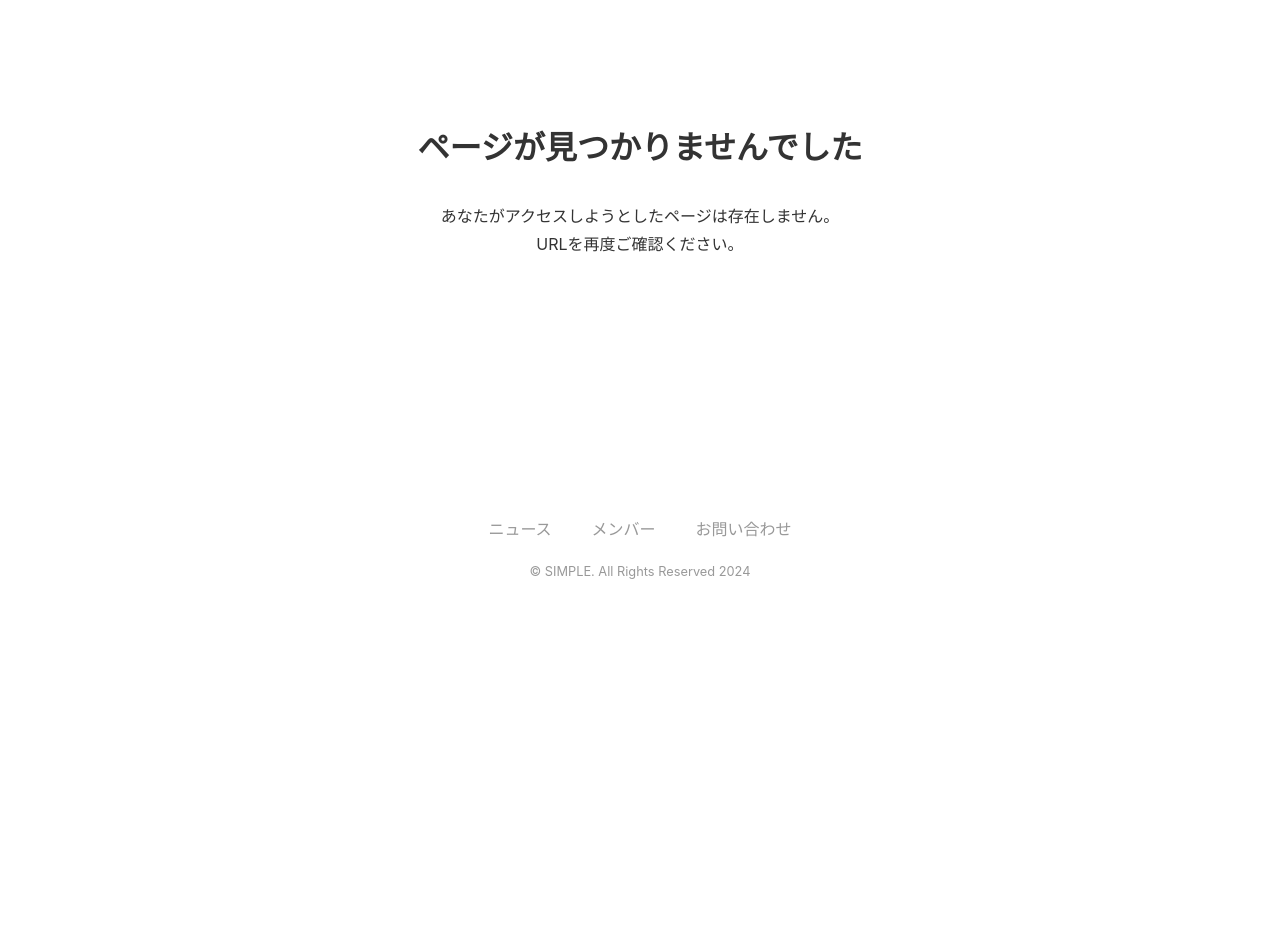
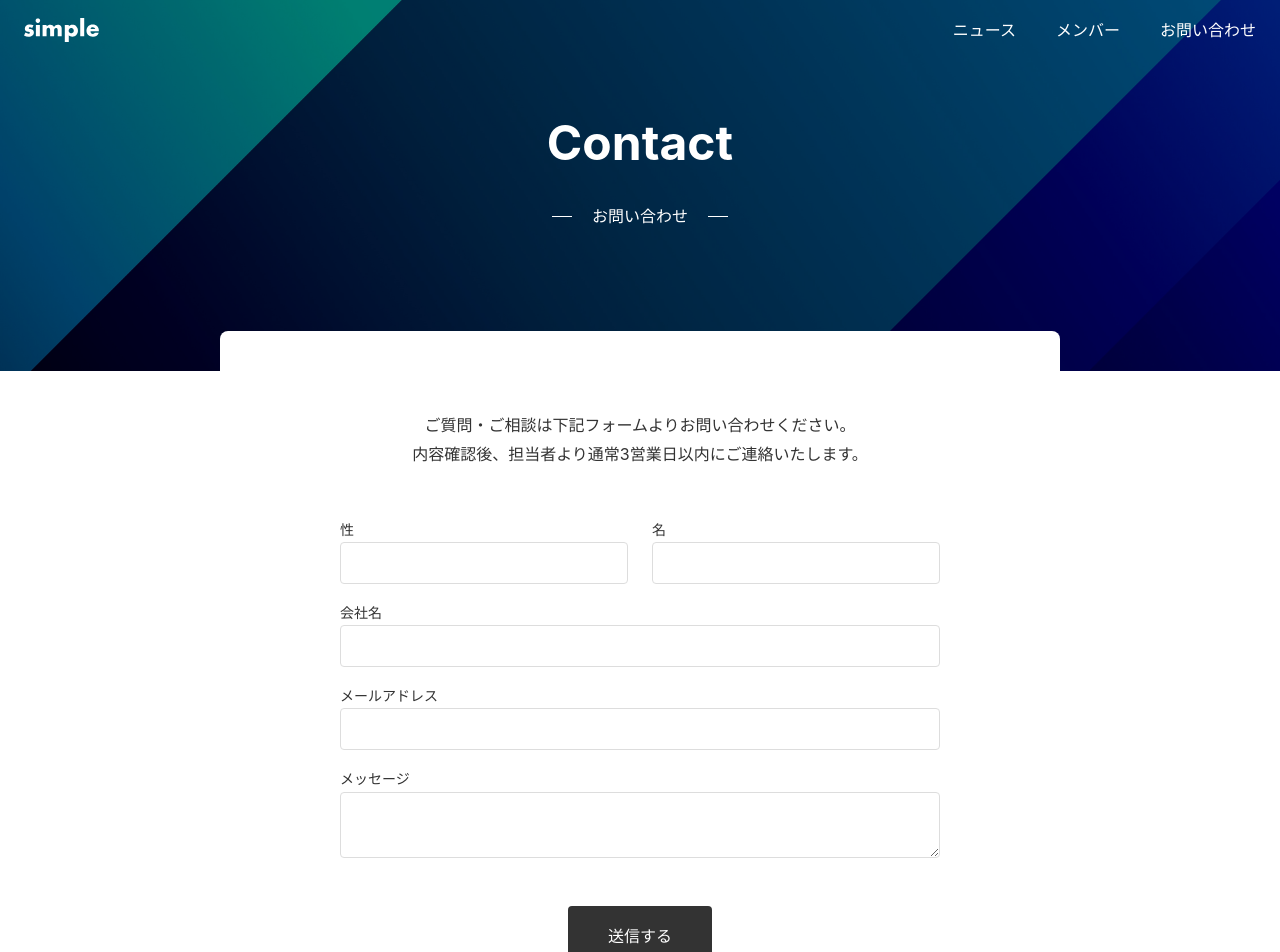
Before and after one commit to takuya-oshima/study-nextjs-microcms, a Next.js app: page /contact in a window 1280 px wide. Before the commit this address had no page. Shown: the top 952 px of the page. Before the commit the page ends 800 px from the top, so only its background shows below. Built offline with nearby package versions, Linux system fonts and the light colour scheme.

Commit message:
Hubspotの連携

```diff
--- /dev/null
+++ b/app/_actions/contact.tsx
@@ -0,0 +1,107 @@
+"use server";
+
+function validateEmail(email: string){
+  const pattern = /^[^\s@]+@[^\s@]+\.[^\s@]+$/;
+  return pattern.test(email);
+};
+
+export async function createContactDate(_prevState: any, formData: FormData){
+  const rawFormData = {
+    lastName: formData.get("lastname") as string,
+    firstName: formData.get("firstname") as string,
+    company: formData.get("company") as string,
+    email: formData.get("email") as string,
+    message: formData.get("message") as string,
+  };
+
+  if(!rawFormData.lastName){
+    return {
+      status: "error",
+      message: "性を入力してください",
+    };
+  }
+  if(!rawFormData.firstName){
+    return {
+      status: "error",
+      message: "名を入力してください",
+    };
+  }
+  if(!rawFormData.company){
+    return {
+      status: "error",
+      message: "会社名を入力してください",
+    };
+  }
+  if(!rawFormData.email){
+    return {
+      status: "error",
+      message: "メールアドレスを入力してください",
+    };
+  }
+  if(!validateEmail(rawFormData.email)){
+    return {
+      status: "error",
+      message: "メールアドレスの形式が間違っています",
+    };
+  }
+  if(!rawFormData.message){
+    return {
+      status: "error",
+      message: "メッセージを入力してください",
+    };
+  }
+
+  const result = await fetch(
+    "https://api.hsforms.com/submissions/v3/integration/submit/${process.env.HUBSPOT_PORTAL_ID}/${process.env.HUBSPOT_FORM_ID}",
+    {
+      method: "POST",
+      headers: {
+        "Content-Type": "application/json",
+      },
+      body: JSON.stringify({
+        fields: [
+          {
+            objectTypeId: "0-1",
+            name: "lastname",
+            value: rawFormData.lastname,
+          },
+          {
+            objectTypeId: "0-1",
+            name: "firstname",
+            value: rawFormData.firstname,
+          },
+          {
+            objectTypeId: "0-1",
+            name: "company",
+            value: rawFormData.company,
+          },
+          {
+            objectTypeId: "0-1",
+            name: "email",
+            value: rawFormData.email,
+          },
+          {
+            objectTypeId: "0-1",
+            name: "message",
+            value: rawFormData.message,
+          },
+        ],
+      }),
+    },
+  );
+
+  try {
+    await result.json();
+  } catch(e){
+    console.log(e);
+    return {
+      status: "error",
+      message: "お問い合わせ失敗しました",
+    };
+  };
+
+  return{
+    status: "success",
+    message: "OK",
+  };
+};
--- /dev/null
+++ b/app/_components/ContactForm/index.module.css
@@ -0,0 +1,73 @@
+.form {
+  max-width: 600px;
+  margin: 0 auto;
+}
+
+.item {
+  display: flex;
+  flex-direction: column;
+  flex: 1;
+  padding: 8px 0;
+}
+
+.horizontal {
+  display: flex;
+  justify-content: flex-start;
+  align-items: center;
+  width: 100%;
+  gap: 24px;
+}
+
+.label {
+  font-size: 14px;
+}
+
+.textfield {
+  border: 1px solid var(--color-border);
+  padding: 8px;
+  border-radius: 4px;
+  line-height: 1.5;
+  width: 100%;
+}
+
+.textarea {
+  border: 1px solid var(--color-border);
+  padding: 8px;
+  border-radius: 4px;
+  line-height: 1.5;
+  width: 100%;
+}
+
+.actions {
+  text-align: center;
+  margin-top: 40px;
+}
+
+.button {
+  border: none;
+  background-color: var(--color-button-primary);
+  padding: 16px 40px;
+  font-size: 16px;
+  border-radius: 4px;
+  color: var(--color-text-unpainted);
+  cursor: pointer;
+}
+
+.success {
+  background-color: var(--color-bg-sub);
+  text-align: center;
+  padding: 40px;
+  border-radius: var(--border-radius);
+}
+
+.error {
+  color: var(--color-text-error);
+  font-size: 14px;
+  margin-bottom: 8px;
+}
+
+@media (max-width: 640px) {
+  .success {
+    text-align: left;
+  }
+}
--- /dev/null
+++ b/app/_components/ContactForm/index.tsx
@@ -0,0 +1,57 @@
+"use client"
+
+import { createContactDate } from "@/app/_actions/contact"
+import { useFormState } from "react-dom";
+import styles from "./index.module.css";
+
+const initialState = {
+  status: "",
+  message: "",
+}
+
+export default function ContactForm() {
+  const [state, formAction] = useFormState(createContactDate, initialState);
+  console.log(state);
+  if(state.status === "succsess"){
+    return (
+      <p className="styles.success">
+        お問い合わせいただきありがとうございます。
+        <br />
+        お返事まで今しばらくお待ちください。
+      </p>
+    );
+  }
+
+  return (
+    <form className={styles.form} action={formAction}>
+      <div className={styles.horizontal}>
+        <div className={styles.item}>
+          <label className={styles.label} htmlFor="lastname">性</label>
+          <input className={styles.textfield} type="text" id="lastname" name="lastname" />
+        </div>
+        <div className={styles.item}>
+          <label className={styles.label} htmlFor="firstname">名</label>
+          <input className={styles.textfield} type="text" id="firstname" name="firstname" />
+        </div>
+      </div>
+      <div className={styles.item}>
+        <label className={styles.label} htmlFor="company">会社名</label>
+        <input className={styles.textfield} type="text" id="company" name="company" />
+      </div>
+      <div className={styles.item}>
+        <label className={styles.label} htmlFor="email">メールアドレス</label>
+        <input className={styles.textfield} type="text" id="email" name="email" />
+      </div>
+      <div className={styles.item}>
+        <label className={styles.label} htmlFor="message">メッセージ</label>
+        <textarea className={styles.textarea} type="text" id="message" name="message" />
+      </div>
+      <div className={styles.actions}>
+        {state.status === "error" && (
+          <p className={styles.error}>{state.message}</p>
+        )}
+        <input type="submit" value="送信する" className={styles.button} />
+      </div>
+    </form>
+  );
+}
--- a/app/_components/Sheet/index.module.css
+++ b/app/_components/Sheet/index.module.css
@@ -6,3 +6,16 @@
   padding: 80px;
   border-radius: 8px;
 }
+
+@media (max-width: 920px) {
+  .container {
+    width: calc(100% - 80px);
+  }
+}
+
+@media (max-width: 640px) {
+  .container {
+    width: calc(100% - 32px);
+    padding: 40px 16px;
+  }
+}
--- /dev/null
+++ b/app/contact/layout.tsx
@@ -0,0 +1,15 @@
+import Hero from "@/app/_components/Hero";
+import Sheet from "@/app/_components/Sheet";
+
+type Props = {
+  children: React.ReactNode;
+};
+
+export default function RootLayout ({children}: Props) {
+  return (
+    <>
+      <Hero title="Contact" sub="お問い合わせ" />
+      <Sheet>{children}</Sheet>
+    </>
+  );
+};
--- /dev/null
+++ b/app/contact/page.module.css
@@ -0,0 +1,10 @@
+.text {
+  text-align: center;
+  margin-bottom: 40px;
+}
+
+@media (max-width: 640px) {
+  .text {
+    text-align: left;
+  }
+}
--- /dev/null
+++ b/app/contact/page.tsx
@@ -0,0 +1,15 @@
+import styles from "./page.module.css";
+import ContactForm from "../_components/ContactForm";
+
+export default function page(){
+  return (
+    <div className={styles.container}>
+      <p className={styles.text}>
+        ご質問・ご相談は下記フォームよりお問い合わせください。
+        <br />
+        内容確認後、担当者より通常3営業日以内にご連絡いたします。
+      </p>
+      <ContactForm />
+    </div>
+  );
+}
```
